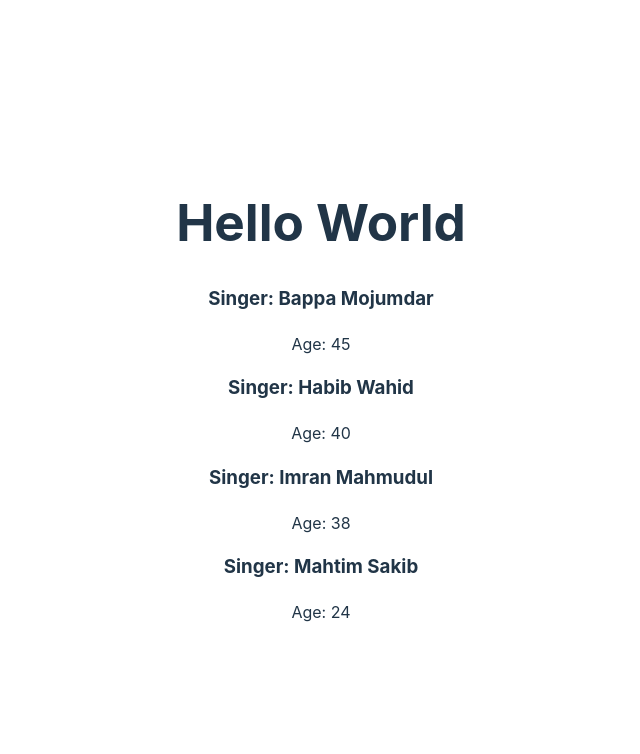
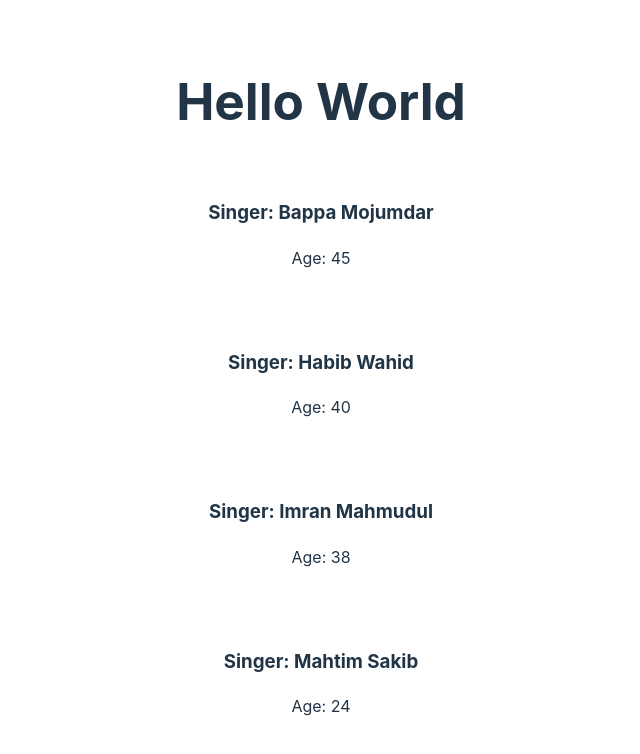
Before and after one commit to AskatAsh/React-JS-Practice, a React (Vite) app in the folder first-react/: page / in a window 1280 px wide. Shown: the top 754 px of the page, without its empty margins (319-959 px from the left). Built offline with nearby package versions, Linux system fonts and the light colour scheme.

Commit message:
used external css and imported css file

```diff
--- /dev/null
+++ b/first-react/src/Singer.css
@@ -0,0 +1,6 @@
+.singer{
+    border: 2px solid #fff;
+    padding: 15px;
+    border-radius: 8px;
+    margin: 10px;
+}
--- a/first-react/src/Singer.jsx
+++ b/first-react/src/Singer.jsx
@@ -1,8 +1,9 @@
+import './Singer.css'
 export default function Singer({singer}){
     // console.log(singer);
     const {name, age} = singer;
     return (
-        <div>
+        <div className='singer'>
             <h3>Singer: {name}</h3>
             <p>Age: {age}</p>
         </div>
```
